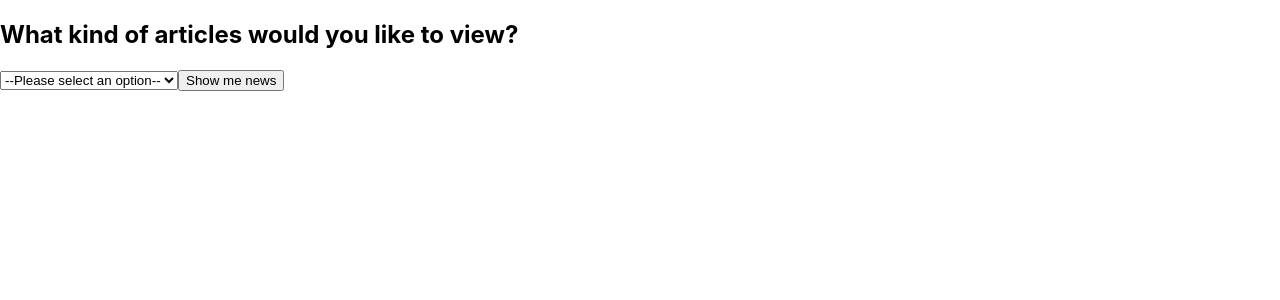
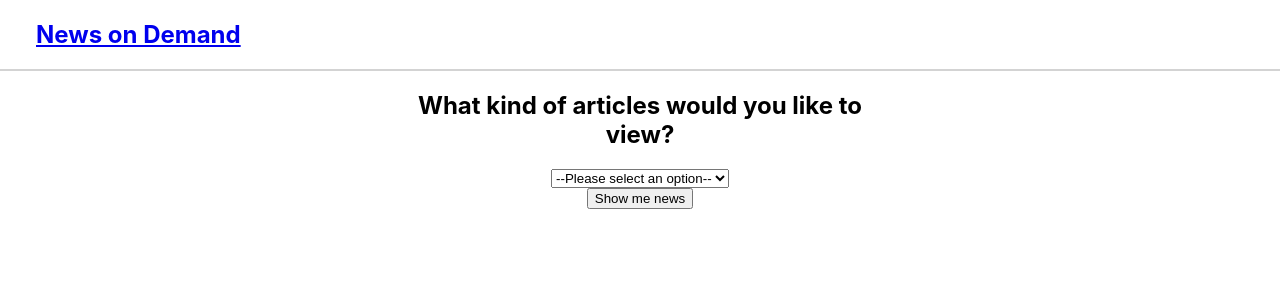
Before and after one commit to errabun/NYTimes-T.H.-Challenge, a React (Create React App) app: page / in a window 1280 px wide. Shown: the top 300 px of the page. Built offline with nearby package versions, Linux system fonts and the light colour scheme.

Commit message:
Create functional header component with app title; link to dashboard

```diff
--- a/src/Components/App/App.js
+++ b/src/Components/App/App.js
@@ -1,11 +1,19 @@
 import './App.css';
 import Dashboard from '../Dashboard/Dashboard'
+import Header from '../Header/Header'
+import { Route } from 'react-router-dom'
 
 function App() {
   return (
-    <main>
-      <Dashboard />
-    </main>
+    <div>
+      <Header />
+      <main>
+        <Route
+          exact route='/'
+          render={() => <Dashboard/>}
+        />
+      </main>
+    </div>
   );
 }
 
--- a/src/Components/Dashboard/Dashboard.css
+++ b/src/Components/Dashboard/Dashboard.css
@@ -0,0 +1,12 @@
+.select-container {
+  display: flex;
+  justify-content: center;
+  flex-direction: column;
+  width: 40%;
+  align-items: center;
+}
+
+.component-container {
+  display: flex;
+  justify-content: center;
+}
--- a/src/Components/Dashboard/Dashboard.js
+++ b/src/Components/Dashboard/Dashboard.js
@@ -7,7 +7,6 @@ function Dashboard () {
   const apiKey='xK7RQqZlQJNbAVvD3uspG5xdju3gGsvV'
 
   const handleClick = (e) => {
-    setNewsSelection(e.target.value)
     return fetch(`https://api.nytimes.com/svc/topstories/v2/${newsSelection}.json?api-key=${apiKey}`)
       .then(resp => {
         if (!resp.ok) {
@@ -19,8 +18,9 @@ function Dashboard () {
   }
 
   return(
-    <main>
-      <h2>What kind of articles would you like to view?</h2>
+    <div className='component-container'>
+      <main className='select-container'>
+        <h2 style={{'text-align': 'center'}}>What kind of articles would you like to view?</h2>
         <select name='article-select' id='article-select' value={newsSelection} onChange={e => setNewsSelection(e.target.value)}>
           <option value=''> --Please select an option--</option>
           <option value='arts'>Arts</option>
@@ -42,6 +42,7 @@ function Dashboard () {
         </select>
         <button onClick={e => handleClick(e)}>Show me news</button>
       </main>
+    </div>
   )
 }
 
--- a/src/Components/Header/Header.css
+++ b/src/Components/Header/Header.css
@@ -0,0 +1,3 @@
+.header-container {
+  border-bottom: 2px solid lightgray;
+}
--- a/src/Components/Header/Header.js
+++ b/src/Components/Header/Header.js
@@ -0,0 +1,15 @@
+import './Header.css'
+import { Link } from 'react-router-dom'
+
+function Header() {
+
+  return (
+    <div className='header-container'>
+      <Link to='/'>
+        <h2 style={{'margin-left': '1.5em'}}>News on Demand</h2>
+      </Link>
+    </div>
+  )
+}
+
+export default Header
```
Lines whose indentation alone changed are shown as unchanged.
